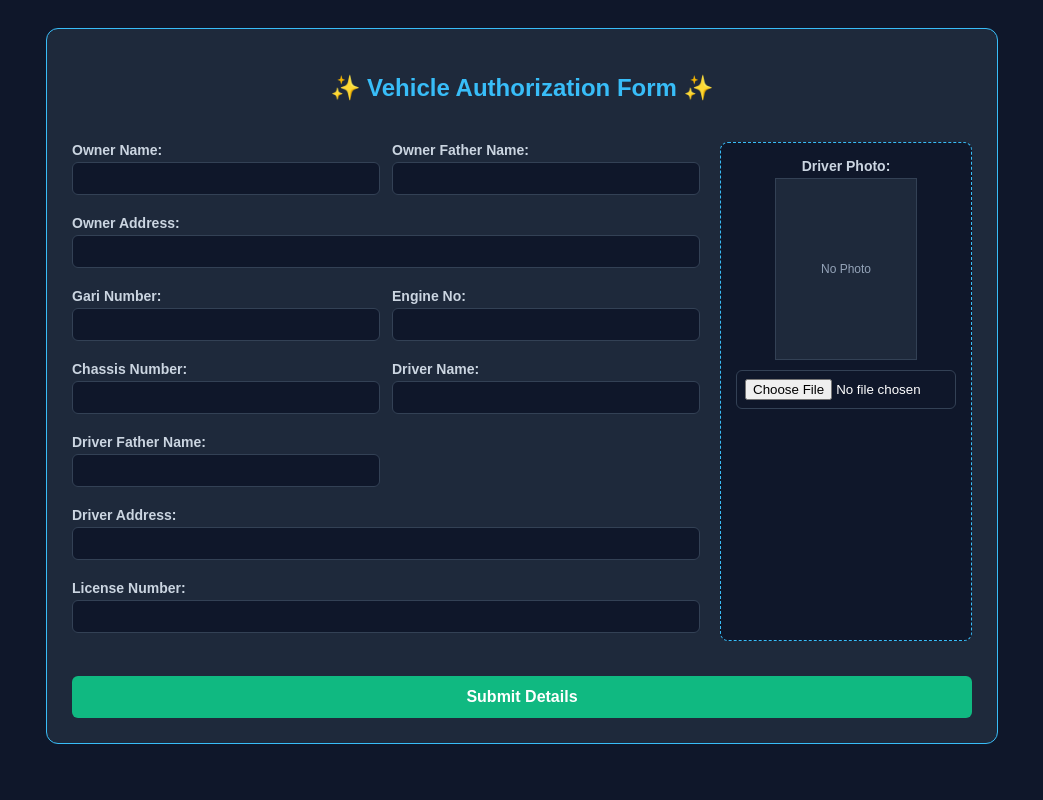
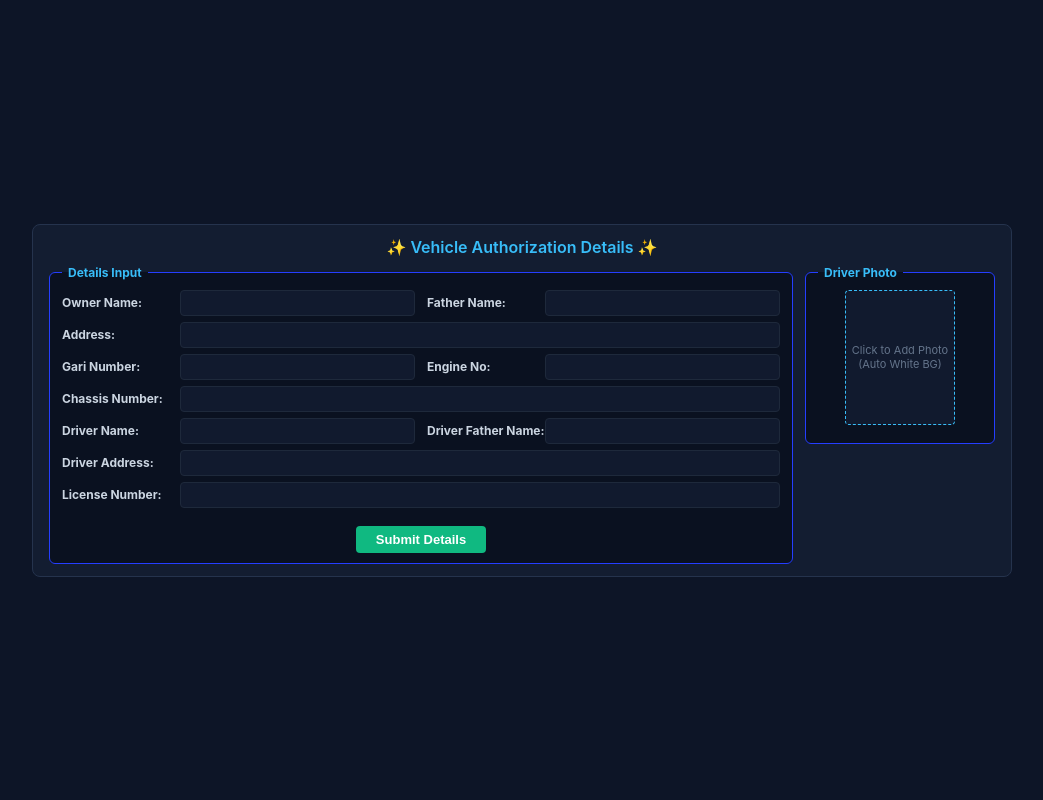
Before and after one commit to amiomeye-sys/vehicle-app, a Flask app: page /form in a window 1280 px wide. Shown: the whole page, without its empty margins (118-1161 px from the left). Run offline with Flask 3, Linux system fonts and the light colour scheme.

Commit message:
compact UI redesign

```diff
--- a/templates/client_form.html
+++ b/templates/client_form.html
@@ -5,49 +5,61 @@
     <meta name="viewport" content="width=device-width, initial-scale=1.0">
     <title>Vehicle Details Entry</title>
     <style>
-        body { background-color: #0f172a; color: #f8fafc; font-family: sans-serif; padding: 20px; }
-        .container { max-width: 900px; margin: auto; background: #1e293b; padding: 25px; border-radius: 12px; border: 1px solid #38bdf8; display: flex; gap: 20px; flex-wrap: wrap; }
-        h2 { color: #38bdf8; text-align: center; width: 100%; }
-        .form-fields { flex: 1; display: grid; grid-template-columns: 1fr 1fr; gap: 12px; }
-        .form-group { margin-bottom: 8px; }
+        * { box-sizing: border-box; margin: 0; padding: 0; }
+        body { background-color: #0d1527; color: #f8fafc; font-family: -apple-system, BlinkMacSystemFont, "Segoe UI", Roboto, sans-serif; font-size: 13px; padding: 10px; min-height: 100vh; display: flex; align-items: center; justify-content: center; }
+        .container { width: 100%; max-width: 980px; background: #131d31; padding: 12px 16px; border-radius: 8px; border: 1px solid #25334d; }
+        h3 { color: #38bdf8; text-align: center; margin-bottom: 8px; font-size: 16px; font-weight: 600; }
+        .success-box { background: #065f46; color: #34d399; padding: 6px 12px; border-radius: 4px; text-align: center; margin-bottom: 8px; font-size: 12px; }
+        .form-layout { display: flex; gap: 12px; align-items: flex-start; }
+        .fieldset-box { border: 1px solid #253eff; border-radius: 6px; padding: 10px 12px; background: #0a1120; }
+        .fieldset-box legend { color: #38bdf8; font-size: 12px; font-weight: bold; padding: 0 6px; }
+        .left-fields { flex: 1; display: grid; grid-template-columns: 1fr 1fr; gap: 6px 12px; }
+        .form-group { display: flex; align-items: center; gap: 8px; }
         .full-width { grid-column: span 2; }
-        label { display: block; margin-bottom: 4px; font-weight: bold; color: #cbd5e1; font-size: 14px; }
-        input[type="text"], input[type="file"] { width: 100%; padding: 8px; border-radius: 6px; border: 1px solid #334155; background: #0f172a; color: #fff; box-sizing: border-box; }
-        input[type="text"] { text-transform: uppercase; }
-        .photo-section { width: 220px; display: flex; flex-direction: column; align-items: center; justify-content: flex-start; border: 1px dashed #38bdf8; padding: 15px; border-radius: 8px; background: #0f172a; }
-        .photo-preview { width: 140px; height: 180px; border: 1px solid #334155; margin-bottom: 10px; display: flex; align-items: center; justify-content: center; color: #94a3b8; text-align: center; font-size: 12px; background: #1e293b; overflow: hidden; }
+        label { width: 110px; font-weight: bold; color: #cbd5e1; font-size: 12px; white-space: nowrap; flex-shrink: 0; }
+        input[type="text"] { flex: 1; width: 100%; padding: 5px 8px; border-radius: 4px; border: 1px solid #1e293b; background: #111a2e; color: #fff; font-size: 12px; text-transform: uppercase; }
+        input[type="text"]:focus { outline: none; border-color: #38bdf8; }
+        .photo-section { width: 190px; flex-shrink: 0; display: flex; flex-direction: column; align-items: center; justify-content: flex-start; }
+        .photo-preview { width: 110px; height: 135px; border: 1px dashed #38bdf8; margin-bottom: 8px; display: flex; align-items: center; justify-content: center; color: #64748b; text-align: center; font-size: 11px; background: #111a2e; overflow: hidden; cursor: pointer; border-radius: 4px; }
         .photo-preview img { width: 100%; height: 100%; object-fit: cover; }
-        button { width: 100%; padding: 12px; background: #10b981; border: none; color: white; font-weight: bold; border-radius: 6px; font-size: 16px; cursor: pointer; margin-top: 15px; grid-column: span 2; }
-        .success-box { background: #065f46; color: #34d399; padding: 15px; border-radius: 8px; text-align: center; margin-bottom: 20px; width: 100%; }
+        .btn-submit { width: auto; padding: 6px 20px; background: #10b981; border: none; color: white; font-weight: bold; border-radius: 4px; font-size: 13px; cursor: pointer; margin-top: 8px; }
+        .btn-submit:hover { background: #059669; }
+        .button-row { grid-column: span 2; display: flex; justify-content: center; margin-top: 4px; }
     </style>
 </head>
 <body>
     <div class="container">
-        <h2>✨ Vehicle Authorization Form ✨</h2>
+        <h3>✨ Vehicle Authorization Details ✨</h3>
         {% if success %}
             <div class="success-box">✅ Details Submitted Successfully! You can close this page.</div>
         {% endif %}
-        <form action="/form" method="POST" enctype="multipart/form-data" style="display: flex; width: 100%; gap: 20px; flex-wrap: wrap;">
-            <div class="form-fields">
+        <form action="/form" method="POST" enctype="multipart/form-data">
+            <div class="form-layout">
+                <fieldset class="fieldset-box left-fields">
+                    <legend>Details Input</legend>
                     <div class="form-group"><label>Owner Name:</label><input type="text" name="owner_name" required></div>
-                <div class="form-group"><label>Owner Father Name:</label><input type="text" name="owner_father" required></div>
-                <div class="form-group full-width"><label>Owner Address:</label><input type="text" name="owner_address" required></div>
+                    <div class="form-group"><label>Father Name:</label><input type="text" name="owner_father" required></div>
+                    <div class="form-group full-width"><label>Address:</label><input type="text" name="owner_address" required></div>
                     <div class="form-group"><label>Gari Number:</label><input type="text" name="gari_number" required></div>
                     <div class="form-group"><label>Engine No:</label><input type="text" name="engine_no" required></div>
-                <div class="form-group"><label>Chassis Number:</label><input type="text" name="chassis_no" required></div>
+                    <div class="form-group full-width"><label>Chassis Number:</label><input type="text" name="chassis_no" required></div>
                     <div class="form-group"><label>Driver Name:</label><input type="text" name="driver_name" required></div>
                     <div class="form-group"><label>Driver Father Name:</label><input type="text" name="driver_father" required></div>
                     <div class="form-group full-width"><label>Driver Address:</label><input type="text" name="driver_address" required></div>
                     <div class="form-group full-width"><label>License Number:</label><input type="text" name="license_no" required></div>
+                    <div class="button-row">
+                        <button type="submit" class="btn-submit">Submit Details</button>
                     </div>
+                </fieldset>
 
-            <div class="photo-section">
-                <label>Driver Photo:</label>
-                <div class="photo-preview" id="previewContainer">No Photo</div>
-                <input type="file" name="driver_photo" accept="image/*" id="photoInput" onchange="previewImage(event)">
+                <fieldset class="fieldset-box photo-section">
+                    <legend>Driver Photo</legend>
+                    <div class="photo-preview" id="previewContainer" onclick="document.getElementById('photoInput').click();">
+                        Click to Add Photo<br>(Auto White BG)
                     </div>
-
-            <button type="submit">Submit Details</button>
+                    <input type="file" name="driver_photo" accept="image/*" id="photoInput" style="display: none;" onchange="previewImage(event)">
+                </fieldset>
+            </div>
         </form>
     </div>
 
```
Also changed, not shown: templates/admin_dashboard.html (+14 -13 lines), templates/edit_submission.html (+47 -29 lines). Lines whose indentation alone changed are shown as unchanged.
